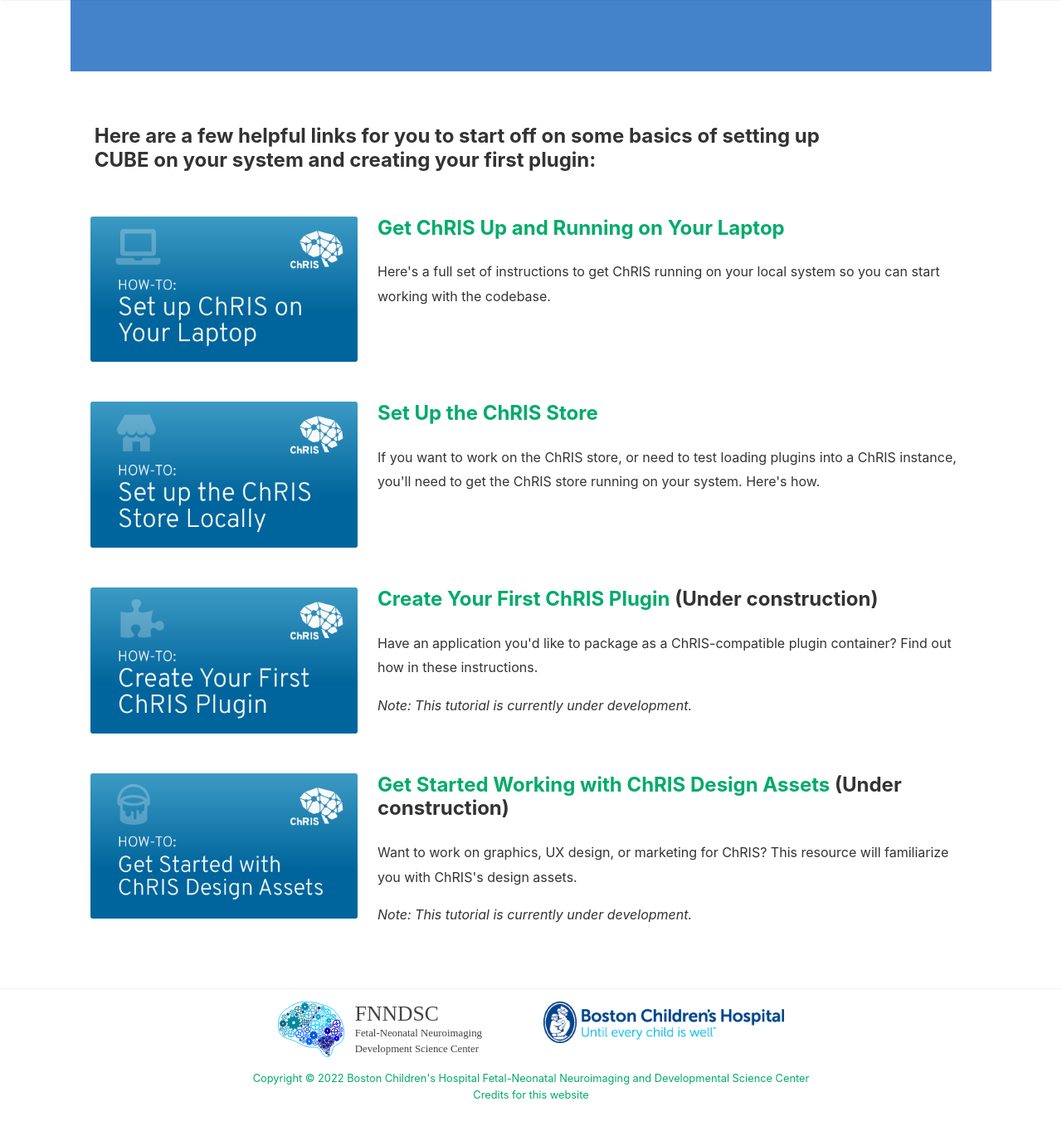
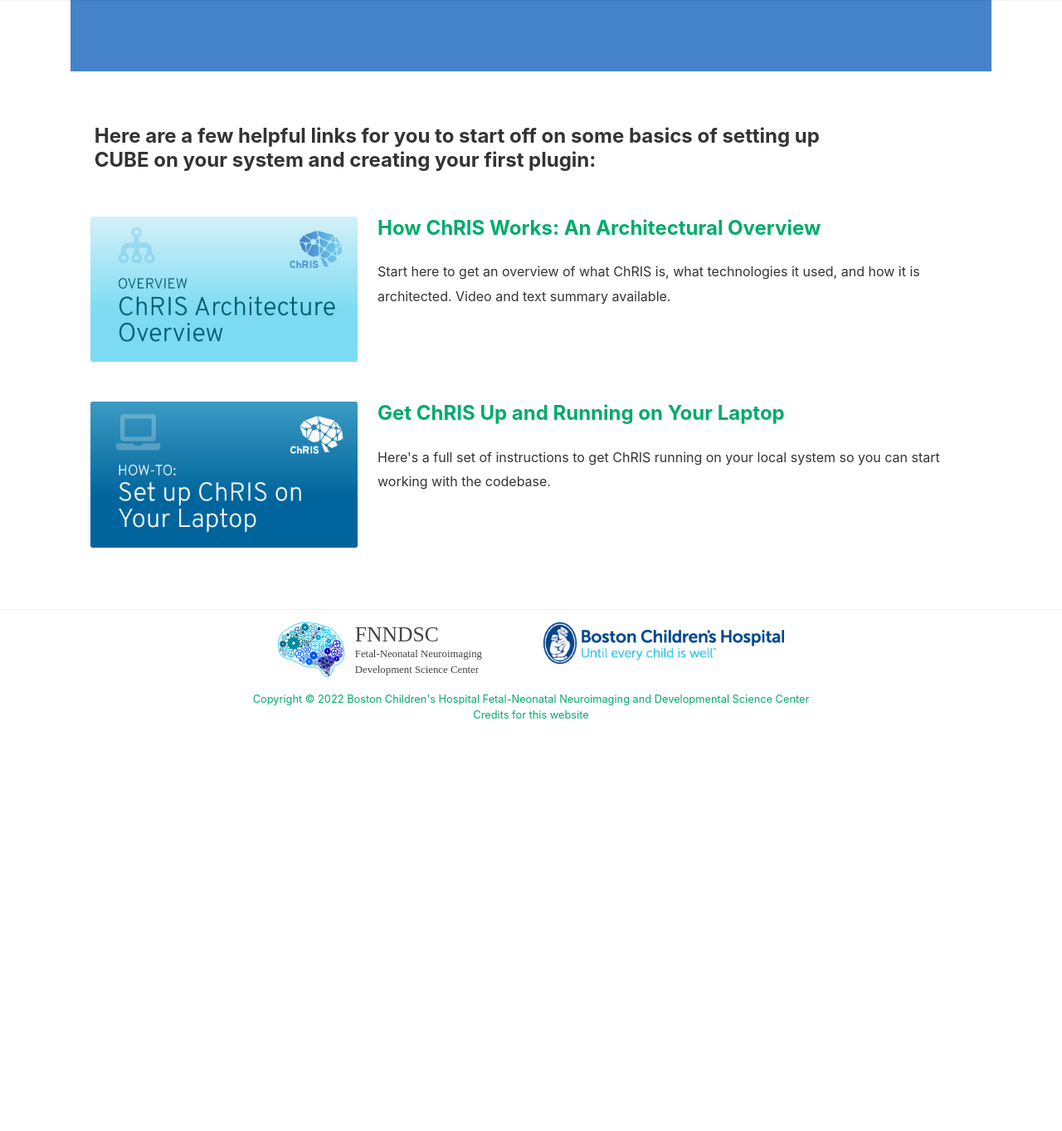
Before and after one commit to FNNDSC/website-old, a Jekyll site: the page built from _pages/for-devs.md, in a window 1280 px wide and 1400 px high, scrolled down 1664 px. Shown: the top 1363 px of the window at 83% size. Built offline with Jekyll 4.4.1, drawn with Linux system fonts in a browser that asks for light colours; nearby versions of some CDN libraries; some web fonts are replaced; a style sheet for code colours, icons or effects is not loaded; after the commit the page ends 2609 px from its top, so only the background shows below that.

Commit message:
Comment out incomplete pages

```diff
--- a/_pages/for-devs.md
+++ b/_pages/for-devs.md
@@ -153,7 +153,7 @@
 
 <!-- <h3>New Contributor Library</h3> -->
 
-<!-- <div class="row no-gutters position-relative">
+<div class="row no-gutters position-relative">
     <div class="col-md-4 mb-md-0 p-md-4">
         <img src="/assets/images/library/thumb-arch.png" class="w-100" alt="...">
     </div>
@@ -161,7 +161,7 @@
         <h4 class="mt-0"><a href="/join-us/how-chris-works" class="stretched-link">How ChRIS Works: An Architectural Overview</a></h4>
          <p>Start here to get an overview of what ChRIS is, what technologies it used, and how it is architected. Video and text summary available.</p>
     </div>
-</div> -->
+</div>
 <div class="row no-gutters position-relative">
     <div class="col-md-4 mb-md-0 p-md-4">
         <img src="/assets/images/library/thumb-setupchris.png" class="w-100" alt="Set Up ChRIS graphic">
@@ -171,7 +171,8 @@
         <p>Here's a full set of instructions to get ChRIS running on your local system so you can start working with the codebase.</p>
     </div>
  </div>
- <div class="row no-gutters position-relative">
+ <!-- these pages are under construction -->
+ <!-- <div class="row no-gutters position-relative">
     <div class="col-md-4 mb-md-0 p-md-4">
         <img src="/assets/images/library/thumb-setupchris-store.png" class="w-100" alt="Set Up ChRIS Store graphic">
     </div>
@@ -199,7 +200,7 @@
         <p>Want to work on graphics, UX design, or marketing for ChRIS? This resource will familiarize you with ChRIS's design assets.</p>
 	<em>Note: This tutorial is currently under development.</em>
     </div>
-</div>
+</div> -->
 
 </section>
 
--- a/_pages/join-us.html
+++ b/_pages/join-us.html
@@ -146,7 +146,8 @@
         <p>Here's a full set of instructions to get ChRIS running on your local system so you can start working with the codebase.</p>
     </div>
  </div>
- <div class="row no-gutters position-relative">
+ <!-- these pages are under construction -->
+ <!-- <div class="row no-gutters position-relative">
     <div class="col-md-4 mb-md-0 p-md-4">
         <img src="/assets/images/library/thumb-setupchris-store.png" class="w-100" alt="Set Up ChRIS Store graphic">
     </div>
@@ -174,7 +175,7 @@
         <p>Want to work on graphics, UX design, or marketing for ChRIS? This resource will familiarize you with ChRIS's design assets.</p>
 	<em>Note: This tutorial is currently under development. It should be ready by mid-to-late September 2020.</em>
     </div>
-</div>
+</div> -->
 
 
 </section>
```
